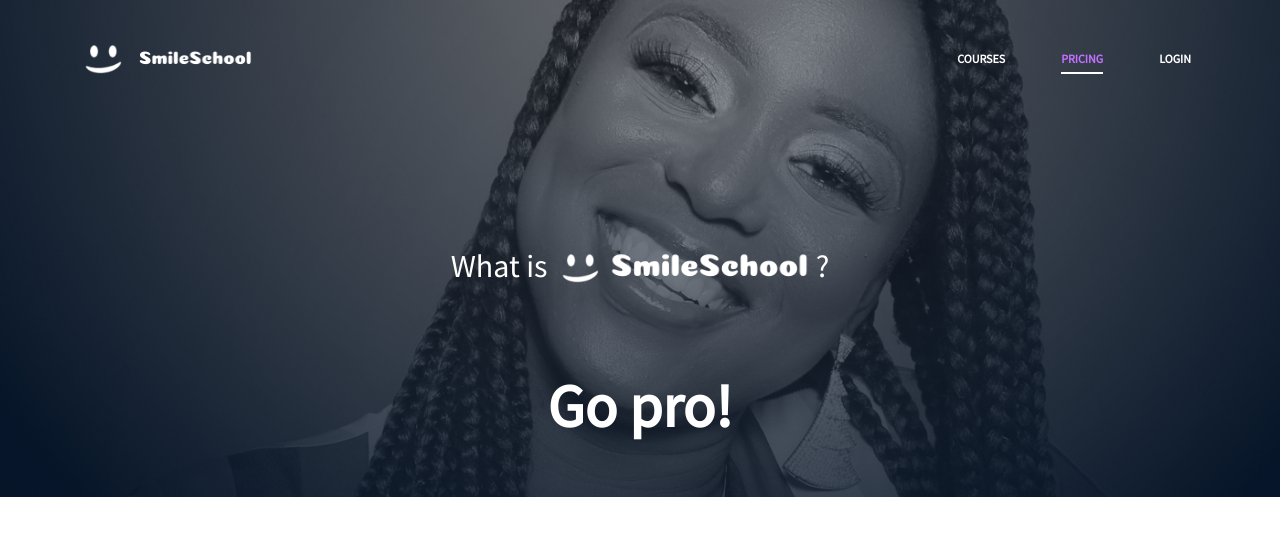
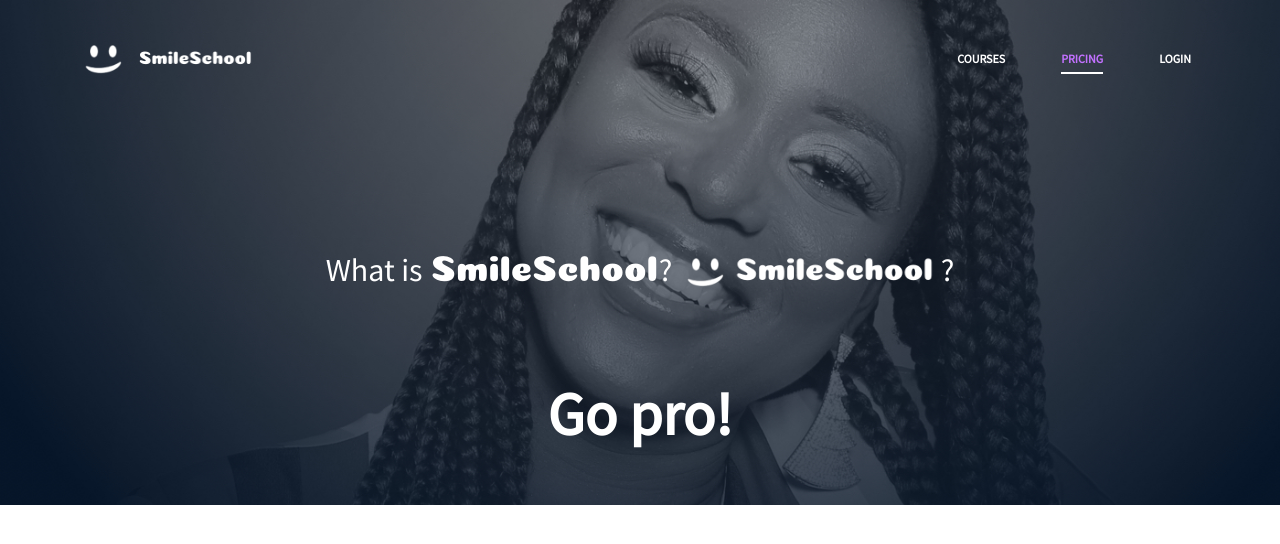
Before and after one commit to TPoe25/atlas-smiling-school-javascript, a plain HTML site: page 0-pricing.html in a window 1280 px wide. Drawn offline with nearby package versions, Linux system fonts and the light colour scheme; a web font is replaced by a local one.

Commit message:
trying to  igrate files

```diff
--- a/0-pricing.html
+++ b/0-pricing.html
@@ -93,7 +93,7 @@
 
         <section class="hero text-center text-white">
           <h1 class="my-0">
-            What is
+            What is <span><img src="images/logo.png" alt="Logo" class="img-fluid"></span>?
             <figure class="d-inline-block ml-2 my-0">
               <img
                 src="images/smile_off.png"
```
Also changed, not shown: 1 other file.
